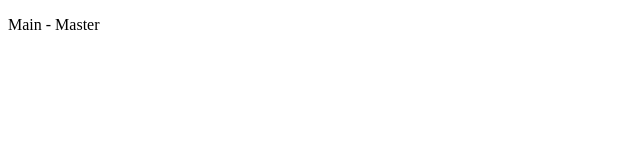
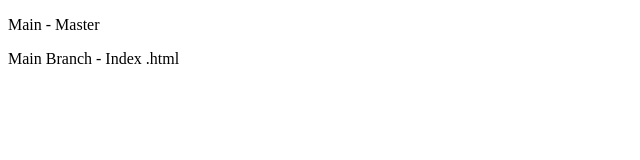
Before and after one commit to Mahima1703/Feb25, a plain HTML site: page index.html in a window 1280 px wide. Shown: the whole page, without its empty margins (0-640 px from the left). Drawn offline with Linux system fonts and the light colour scheme.

Commit message:
Second Commit

```diff
--- a/index.html
+++ b/index.html
@@ -7,5 +7,6 @@
 </head>
 <body>
     <p>Main - Master</p>
+    <p>Main Branch - Index .html</p>
 </body>
 </html>
```
